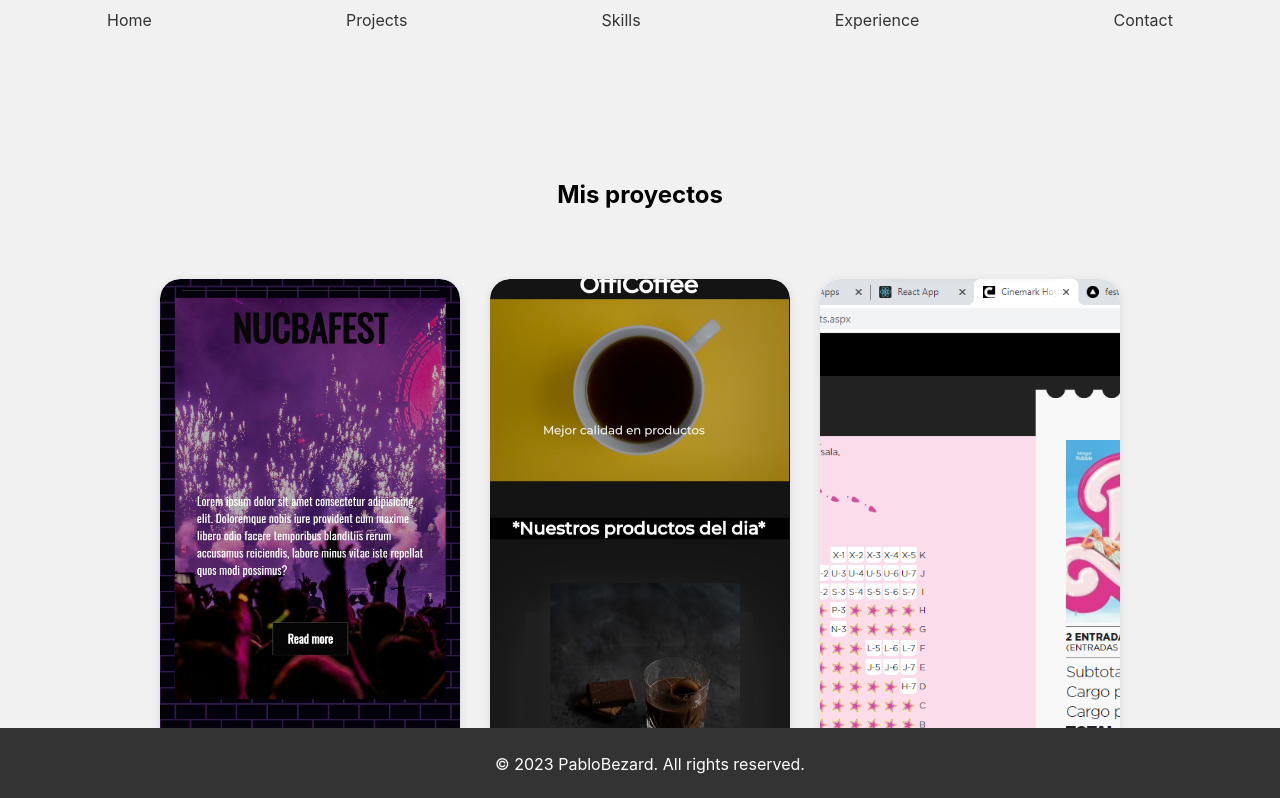
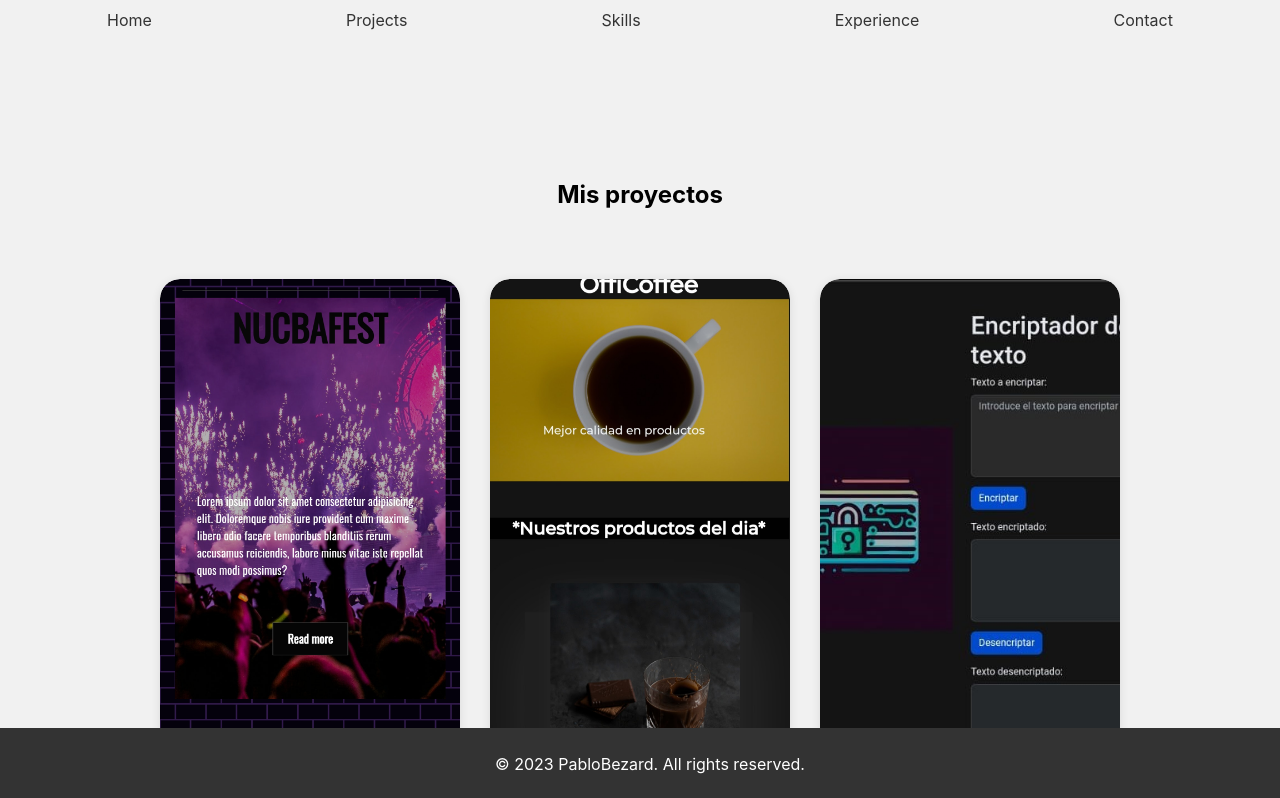
Before and after one commit to pablobezard/Portfolio, a React (Create React App) app: page /projects in a window 1280 px wide. Shown: the top 798 px of the page. Built offline with nearby package versions, Linux system fonts and the light colour scheme.

Commit message:
encript project

```diff
--- a/src/components/Home/Home.jsx
+++ b/src/components/Home/Home.jsx
@@ -2,7 +2,6 @@ import React from 'react';
 import './home.css';
 import { motion } from 'framer-motion';
 import gatoImage from '../../assets/images/Gato.jpeg';
-import pizza from '../../assets/images/pizza.jpeg'
 import pc from '../../assets/images/pc.jpeg'
 import myPhoto from '../../assets/images/myPhoto.png'
 
--- a/src/components/Projects/Projects.jsx
+++ b/src/components/Projects/Projects.jsx
@@ -1,9 +1,10 @@
+// Project.jsx
 import React from 'react';
 import { motion } from 'framer-motion';
 import './projects.css';
 import nucba from '../../assets/images/nucbafest.jpg';
 import cofe from '../../assets/images/Coffe.jpg';
-import page3 from '../../assets/images/page3.png';
+import page3 from '../../assets/images/page3.jpeg';
 import page4 from '../../assets/images/page5.png';
 import page5 from '../../assets/images/page6.png';
 import page6 from '../../assets/images/page7.png';
@@ -26,14 +27,14 @@ const Projects = () => {
     },
     {
       id: 3,
-      title: 'Ecommerce',
+      title: 'Encriptador',
       description: 'Descripción del proyecto 3',
       image: page3,
-      link: '/proyecto3',
+      link: 'https://pablobezard.github.io/encriptador/',
     },
     {
       id: 4,
-      title: '4',
+      title: 'Ecommerce',
       description: 'Descripción del proyecto 3',
       image: page6,
       link: '/proyecto3',
@@ -54,6 +55,10 @@ const Projects = () => {
     },
   ];
 
+  const handleProjectClick = (link) => {
+    window.open(link, '_blank');
+  };
+
   return (
     <motion.div
       className="projects-container"
@@ -72,11 +77,10 @@ const Projects = () => {
             className="project-card"
             whileHover={{ scale: 1.05 }}
             whileTap={{ scale: 0.95 }}
+            onClick={() => handleProjectClick(project.link)}
           >
             <div className="phone">
-              <div className="phone-notch">
-                <div className="phone-notch-inner" />
-              </div>
+              <div className="phone-notch" />
               <div className="phone-screen">
                 <img src={project.image} alt={project.title} />
                 <div className="project-title">{project.title}</div>
--- a/src/components/Projects/projects.css
+++ b/src/components/Projects/projects.css
@@ -1,3 +1,4 @@
+/* projects.css */
 .projects-container {
   display: flex;
   flex-direction: column;
@@ -30,6 +31,7 @@
   border-radius: 20px;
   box-shadow: 0 2px 10px rgba(0, 0, 0, 0.1);
   overflow: hidden;
+  cursor: pointer;
 }
 
 .phone {
@@ -49,18 +51,6 @@
   height: 30px;
   background-color: #000;
   border-radius: 50% 50% 0 0;
-  overflow: hidden;
-}
-
-.phone-notch-inner {
-  position: absolute;
-  top: -20px;
-  left: 50%;
-  transform: translateX(-50%);
-  width: 40px;
-  height: 40px;
-  background-color: #000;
-  border-radius: 50%;
 }
 
 .phone-screen {
```
Also changed, not shown: src/assets/images/page3.jpeg (added), src/assets/images/page3.png (deleted), 17 other files (tests, documents, lock files or other folders).
